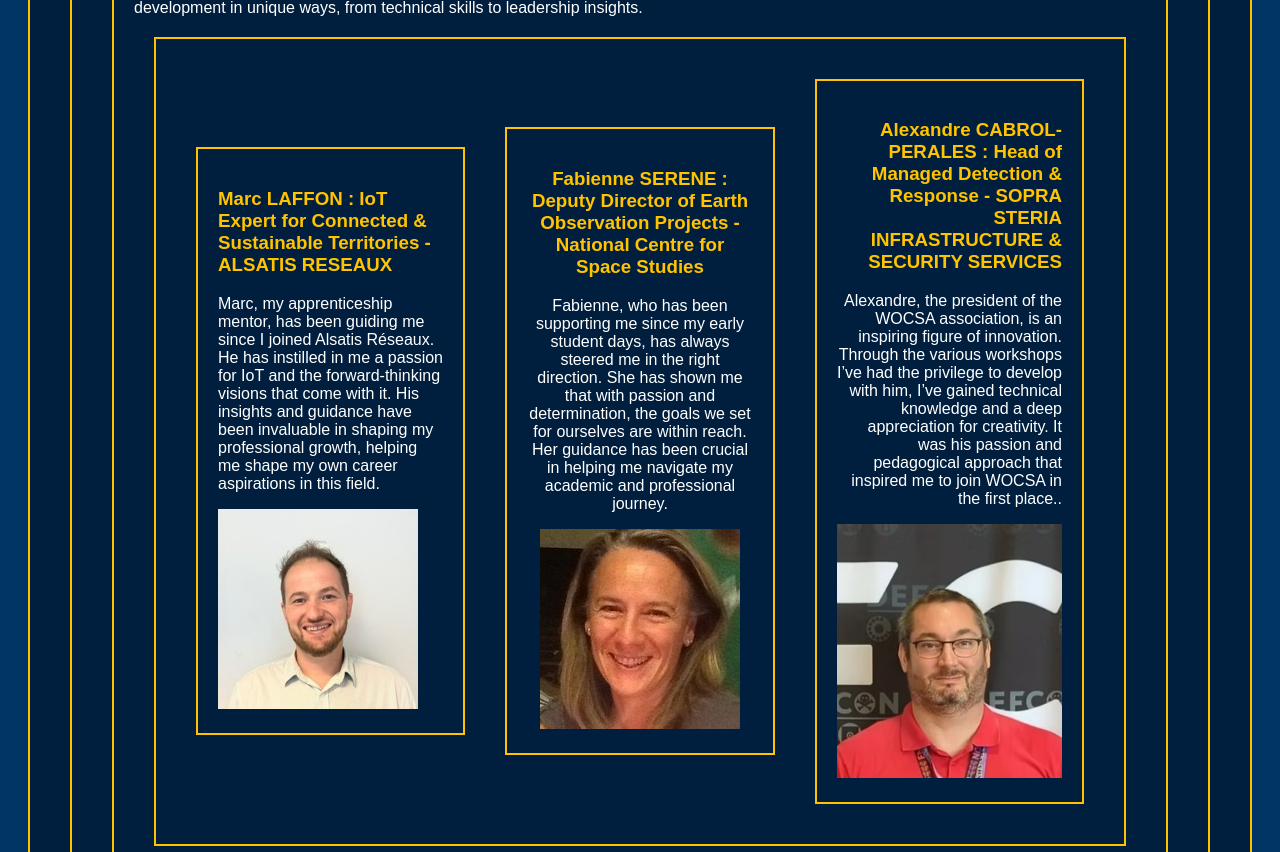
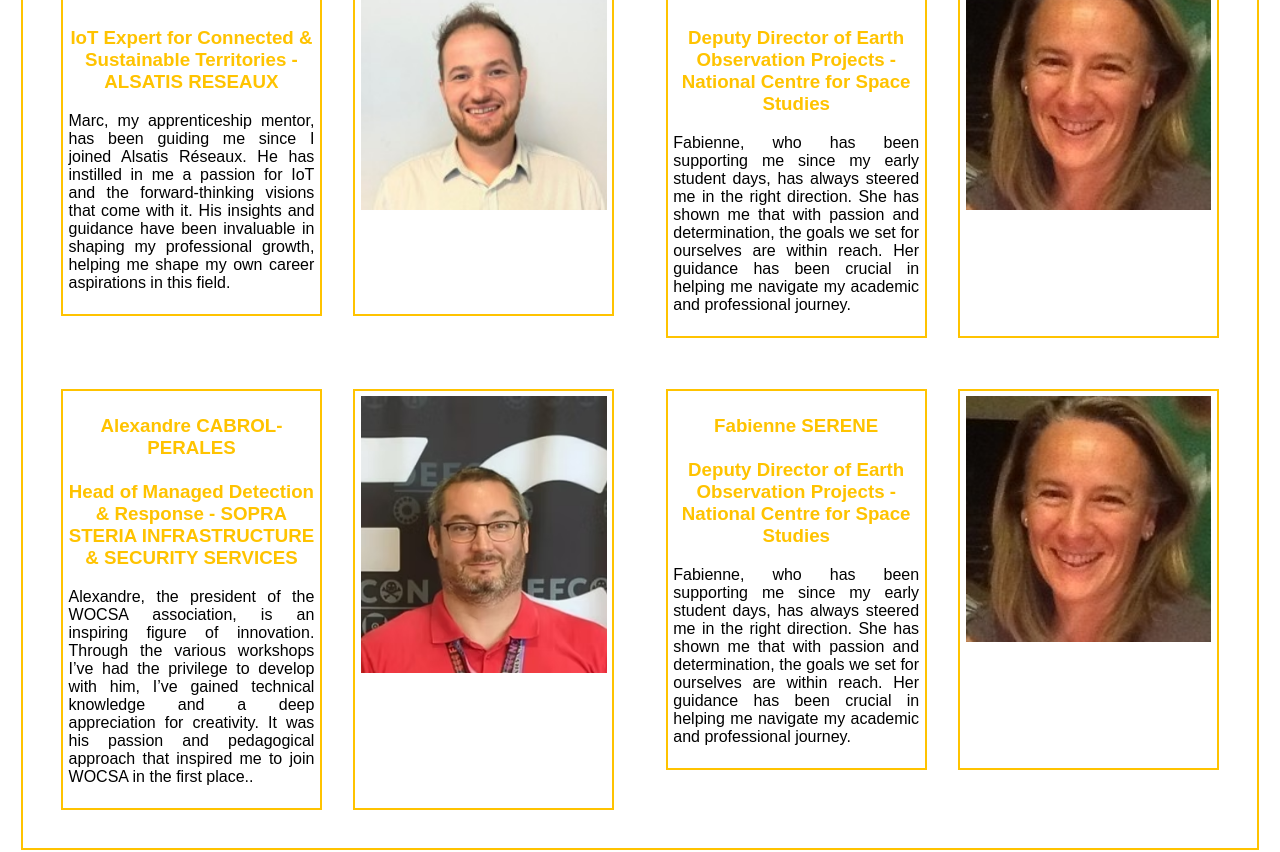
Before and after one commit to t70n/portfolio, a Vue app in the folder app_portfolio/: page /career_development in a window 1280 px wide. Shown: the part 440-1292 px from the top of the page. Built offline with nearby package versions, Linux system fonts and the light colour scheme.

Commit message:
a bit more

```diff
--- a/app_portfolio/src/style/global.css
+++ b/app_portfolio/src/style/global.css
@@ -1,68 +1,81 @@
 body {
   font-family: Arial, sans-serif;
-  background-color: #003566;
+  background-color: #ffffff;
   text-align: justify;
 }
 /* -------------------------------------------------- */
-div, section {                                        /* Style des éléments de structure */
-  margin: 20px;
-  padding: 20px;
-  background-color: #001f3f;
-  border: #ffc300 2px solid;
+section {
+  margin: 1%;                                         /* Marge autour des sections */
+  padding: 1%;                                        /* Espacement interne */
+  background-color: #ffffff;                        /* Couleur de fond blanche */
+  border: #ffc300 2px solid;                        /* Bordure jaune */
+  box-sizing: border-box;                             /* Ajout pour éviter le débordement */
+}
+div {
+  box-sizing: border-box;                             /* Ajout pour éviter le débordement */
+  overflow: hidden;                                   /* Ajout pour éviter le débordement */
+  /* background-color: #f10a0a; */                    /* Couleur de fond pour visualiser les divs */
 }
 /* -------------------------------------------------- */
-h1, h2, h3 {                                                  /* Titres et sous-titres de la page */
-    color: #ffc300;
+h1, h2, h3 {
+  color: #ffc300;                                 /* Couleur du texte */
+}
+.centered {
+  text-align: center;                               /* Centrer le texte */
+}
+.padded1 {
+  padding-left: 1%;
+}
+.padded2 {
+  padding-left: 2%;
 }
 .page_title {
-    color: #ffc300;
+  color: #ffc300;                                 /* Couleur du texte */
 }
 .page_subtitle {
-    color: #ffffff;
+  color: #000000;                                 /* Couleur du texte */
 }
-p, ul, li {                                           /* Style des éléments de liste et des paragraphes */
-  color:#ffffff;
+p, ul, li {
+  color:#000000;                                    /* Couleur du texte */
 }
 /* -------------------------------------------------- */
 button {
-  border-radius: 8px;
-  border: 1px solid transparent;
-  padding: 0.6em 1.2em;
-  font-size: 1em;
-  font-weight: 500;
-  font-family: inherit;
-  background-color: #1a1a1a;
-  cursor: pointer;
-  transition: border-color 0.25s;
+  border: 1px solid transparent;                      /* Bordure initiale transparente */
+  padding: 0.6em 1.2em;                               /* Espacement interne */
+  font-size: 1em;                                     /* Taille de la police */
+  font-weight: 500;                                   /* Épaisseur de la police */
+  font-family: inherit;                               /* Hérite de la police du parent */
+  background-color: #ffc300;                        /* Couleur de fond */
 }
 button:hover {
-  border-color: #646cff;
+  border-color: #000000;                            /* Couleur de la bordure au survol */
 }
-button:focus,
-button:focus-visible {
-  outline: 4px auto -webkit-focus-ring-color;
+.button-section {
+  display: flex;                                      /* Active le mode flexbox */
+  justify-content: center;                            /* Centre les boutons horizontalement */
+  gap: 25%;                                           /* Espace les boutons de 25% */
 }
 /* -------------------------------------------------- */
 .container {
     display: flex;                                    /* Active le mode flexbox */
-    justify-content: space-between;                   /* Espace les éléments à gauche et à droite */
-    align-items: center;                              /* Aligne verticalement au centre (optionnel) */
+    width: 100%;                                      /* Prend toute la largeur disponible */
+    height: auto;                                     /* Hauteur automatique en fonction du contenu */
+    gap: 20px;                                        /* Espace entre les sections */
+    padding: 10px;                                    /* Espacement interne */
+    box-sizing: border-box;                           /* Inclut le padding dans la taille totale */
+    /* background-color: blue; */                     /* Couleur de fond pour visualiser le conteneur */
 }
 .left-section {
     flex: 1;                                          /* Prend 50% de l'espace disponible */
-    text-align: left;                                 /* Alignement du texte à gauche */
+    text-align: justify;                              /* Alignement du texte justifié */
 }
 .middle-section {
-    flex: 1;                                          /* Prend 1/3 de l'espace disponible */
-    text-align: center;                               /* Alignement du texte au centre */
+    flex: 1;                                          /* Prend 50% de l'espace disponible */
+    text-align: justify;                              /* Alignement du texte justifié */
 }
 .right-section {
     flex: 1;                                          /* Prend 50% de l'espace disponible */
-    text-align: right;                                /* Alignement du contenu à droite */
-}
-.right-section img {
-    max-width: 100%;                                  /* Assure que l'image ne dépasse pas de sa div */
-    height: auto;                                     /* Garde les proportions de l'image */
+    text-align: justify;                              /* Alignement du texte justifié */
 }
 /* -------------------------------------------------- */
 a {
@@ -76,3 +89,8 @@ a:hover {
 a:visited {
     color: inherit;                                   /* Enlève l'effet "déjà cliqué" */
 }
+/* -------------------------------------------------- */
+.custom-image {
+  width: 100%; /* Largeur fixe */
+  height: auto; /* Hauteur automatique pour conserver les proportions */
+}
--- a/app_portfolio/src/views/career_development.vue
+++ b/app_portfolio/src/views/career_development.vue
@@ -3,27 +3,61 @@
     <div>
         <h1>Career Development</h1>
 
-        <div>
+        <section>
+
             <h2>Meet My Mentors</h2>
             <p>This section highlights the pivotal influences and key moments that have shaped my professional journey. Throughout my career, I have been fortunate to cross paths with mentors who not only shared their expertise but also inspired me to pursue excellence and growth. Here, I introduce three mentors whose guidance, wisdom, and passion have left an indelible impact on my career. Each of them has contributed to my development in unique ways, from technical skills to leadership insights.</p>
+
+            <div class="container">
+                <div class="left-section">
                     <div class="container">
                         <section class="left-section">
-                    <h3><a href="https://www.linkedin.com/in/marc-laffon-3b1512123/" target="_blank" rel="noopener noreferrer">Marc LAFFON</a> : IoT Expert for Connected & Sustainable Territories - ALSATIS RESEAUX</h3>
+                            <h3 class="centered"><a href="https://www.linkedin.com/in/marc-laffon-3b1512123/" target="_blank" rel="noopener noreferrer">Marc LAFFON</a><br><br>IoT Expert for Connected & Sustainable Territories - ALSATIS RESEAUX</h3>
                             <p>Marc, my apprenticeship mentor, has been guiding me since I joined Alsatis Réseaux. He has instilled in me a passion for IoT and the forward-thinking visions that come with it. His insights and guidance have been invaluable in shaping my professional growth, helping me shape my own career aspirations in this field.</p>
-                    <img src="/img/marc_laffon_profile.jpeg" alt="Marc Laffon - IoT Expert for Connected & Sustainable Territories - ALSATIS RESEAUX"/>
-                </section>
-                <section class="middle-section">
-                    <h3><a href="https://www.linkedin.com/in/fabienne-serene-5a655197/" target="_blank" rel="noopener noreferrer">Fabienne SERENE</a> : Deputy Director of Earth Observation Projects - National Centre for Space Studies</h3>
-                    <p>Fabienne, who has been supporting me since my early student days, has always steered me in the right direction. She has shown me that with passion and determination, the goals we set for ourselves are within reach. Her guidance has been crucial in helping me navigate my academic and professional journey.</p>
-                    <img src="/img/fabienne_serene_profile.jpeg" alt="Fabienne Serene - Deputy Director of Earth Observation Projects - National Centre for Space Studies"/>
                         </section>
                         <section class="right-section">
-                    <h3><a href="https://www.linkedin.com/in/alexandrecabrolperales/" target="_blank" rel="noopener noreferrer">Alexandre CABROL-PERALES</a> : Head of Managed Detection & Response - SOPRA STERIA INFRASTRUCTURE & SECURITY SERVICES</h3>
-                    <p>Alexandre, the president of the WOCSA association, is an inspiring figure of innovation. Through the various workshops I’ve had the privilege to develop with him, I’ve gained technical knowledge and a deep appreciation for creativity. It was his passion and pedagogical approach that inspired me to join WOCSA in the first place..</p>
-                    <img src="/img/alexandre_cabrol_perales_profile.jpeg" alt="Alexandre Cabrol-Perales - Head of Managed Detection & Response - SOPRA STERIA INFRASTRUCTURE & SECURITY SERVICES"/>
+                            <img class="custom-image" src="/img/marc_laffon_profile.jpeg" alt="Marc Laffon - IoT Expert for Connected & Sustainable Territories - ALSATIS RESEAUX"/>
                         </section>
                     </div>
                 </div>
+                <div class="right-section">
+                    <div class="container">
+                        <section class="left-section">
+                            <h3 class="centered"><a href="https://www.linkedin.com/in/fabienne-serene-5a655197/" target="_blank" rel="noopener noreferrer">Fabienne SERENE</a><br><br>Deputy Director of Earth Observation Projects - National Centre for Space Studies</h3>
+                            <p>Fabienne, who has been supporting me since my early student days, has always steered me in the right direction. She has shown me that with passion and determination, the goals we set for ourselves are within reach. Her guidance has been crucial in helping me navigate my academic and professional journey.</p>
+                        </section>
+                        <section class="right-section">
+                            <img class="custom-image" src="/img/fabienne_serene_profile.jpeg" alt="Fabienne Serene - Deputy Director of Earth Observation Projects - National Centre for Space Studies"/>
+                        </section>
+                    </div>
+                </div>
+            </div>
+            <div class="container">
+                <div class="left-section">
+                    <div class="container">
+                        <section class="left-section">
+                            <h3 class="centered"><a href="https://www.linkedin.com/in/alexandrecabrolperales/" target="_blank" rel="noopener noreferrer">Alexandre CABROL-PERALES</a><br><br>Head of Managed Detection & Response - SOPRA STERIA INFRASTRUCTURE & SECURITY SERVICES</h3>
+                            <p>Alexandre, the president of the WOCSA association, is an inspiring figure of innovation. Through the various workshops I’ve had the privilege to develop with him, I’ve gained technical knowledge and a deep appreciation for creativity. It was his passion and pedagogical approach that inspired me to join WOCSA in the first place..</p>
+                        </section>
+                        <section class="right-section">
+                            <img class="custom-image" src="/img/alexandre_cabrol_perales_profile.jpeg" alt="Alexandre Cabrol-Perales - Head of Managed Detection & Response - SOPRA STERIA INFRASTRUCTURE & SECURITY SERVICES"/>
+                        </section>
+                    </div>
+                </div>
+                <div class="right-section">
+                    <div class="container">
+                        <section class="left-section">
+                            <h3 class="centered"><a href="https://www.linkedin.com/in/fabienne-serene-5a655197/" target="_blank" rel="noopener noreferrer">Fabienne SERENE</a><br><br>Deputy Director of Earth Observation Projects - National Centre for Space Studies</h3>
+                            <p>Fabienne, who has been supporting me since my early student days, has always steered me in the right direction. She has shown me that with passion and determination, the goals we set for ourselves are within reach. Her guidance has been crucial in helping me navigate my academic and professional journey.</p>
+                        </section>
+                        <section class="right-section">
+                            <img class="custom-image" src="/img/fabienne_serene_profile.jpeg" alt="Fabienne Serene - Deputy Director of Earth Observation Projects - National Centre for Space Studies"/>
+                        </section>
+                    </div>
+                </div>
+            </div>
+
+        </section>
 
         <div>
             <h2>Apprenticeship</h2>
```
Also changed, not shown: app_portfolio/src/views/engineering_course.vue (+24 -8 lines), app_portfolio/src/views/sustainability_civic_engagement.vue (+16 -20 lines), app_portfolio/src/views/welcome.vue (+13 -16 lines), app_portfolio/public/img/wocsa_rempar25.jpeg. Lines whose indentation alone changed are shown as unchanged.
